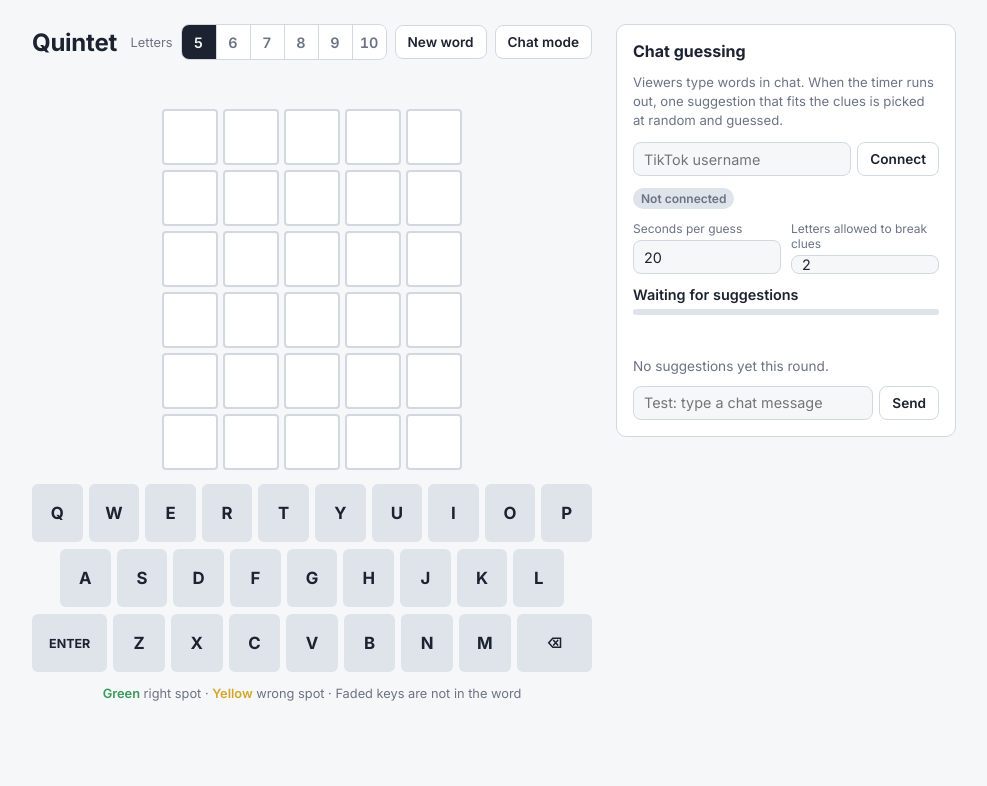
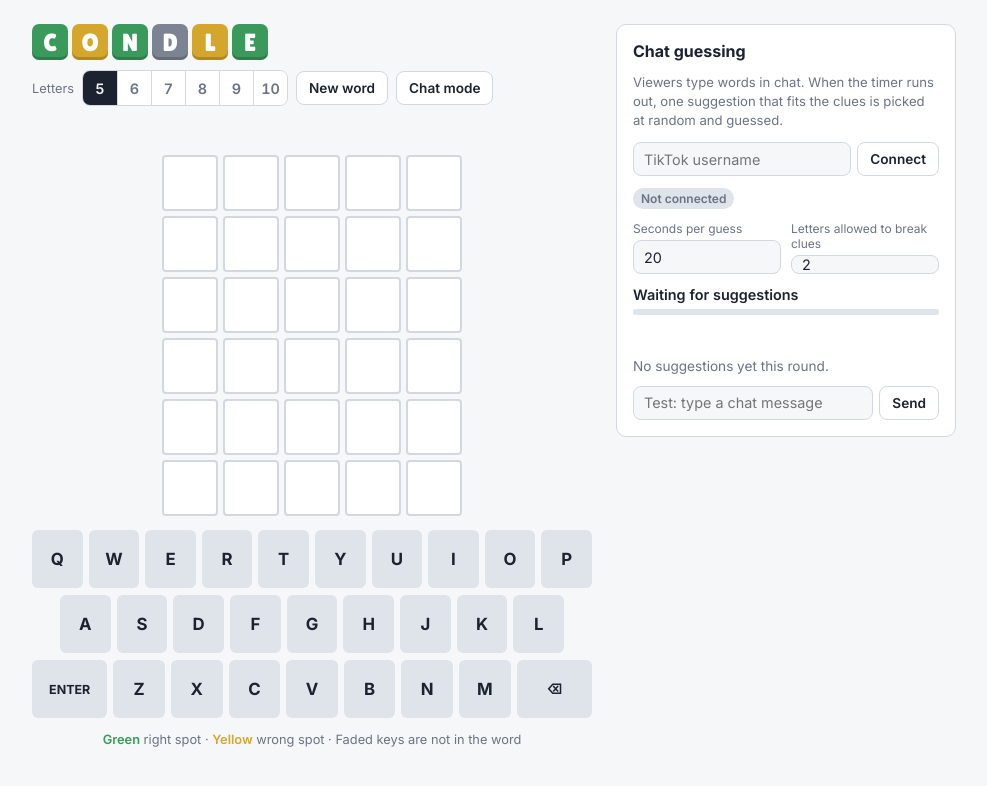
Before and after one commit to connorbleeker-sudo/condle, a website: page Quintet/public/index.html in a window 1280 px wide. Shown: the whole page, without its empty margins (146-1133 px from the left). Drawn offline with Linux system fonts and the light colour scheme.

Commit message:
Add files via upload

```diff
--- a/Quintet/public/index.html
+++ b/Quintet/public/index.html
@@ -1,6 +1,6 @@
-<title>Quintet</title>
+<title>Condle</title>
 <meta name="claude:viewport-fit-sides" content="cover">
-<link rel="stylesheet" href="https://fonts.googleapis.com/css2?family=Inter:wght@400;600;700&display=swap">
+<link rel="stylesheet" href="https://fonts.googleapis.com/css2?family=Inter:wght@400;600;700&family=Lilita+One&display=swap">
 <style>
 /* Layout: game column (length picker, grid, keyboard) with the chat panel beside it on wide screens, below it on phones */
 :root {
@@ -35,6 +35,15 @@ body {
 
 header { width: 100%; display: flex; flex-wrap: wrap; align-items: center; justify-content: space-between; gap: 10px; }
 h1 { font-size: 1.5rem; font-weight: 700; margin: 0; letter-spacing: -0.01em; }
+.logo { display: flex; gap: 4px; }
+.lt {
+  width: 36px; height: 36px; display: grid; place-items: center; border-radius: 7px;
+  font: 400 1.55rem/1 "Lilita One", "Arial Black", "Segoe UI", sans-serif; color: #fff;
+  box-shadow: inset 0 -3px 0 rgb(0 0 0 / 0.18);
+  animation: flip 0.5s ease-in-out both; animation-delay: calc(var(--i) * 0.09s);
+}
+.lt.hit { background: var(--hit); } .lt.near { background: var(--near); } .lt.miss { background: var(--miss); }
+@media (max-width: 420px) { .lt { width: 30px; height: 30px; font-size: 1.3rem; } }
 .controls { display: flex; align-items: center; gap: 8px; flex-wrap: wrap; }
 .lengths { display: flex; border: 1px solid var(--line); border-radius: 8px; overflow: hidden; }
 .lengths button {
@@ -129,7 +138,7 @@ button:focus-visible, input:focus-visible { outline: 2px solid var(--near); outl
 <div class="layout">
   <div class="app">
     <header>
-      <h1>Quintet</h1>
+      <h1 class="logo" aria-label="Condle"><span class="lt hit" style="--i:0">C</span><span class="lt near" style="--i:1">O</span><span class="lt hit" style="--i:2">N</span><span class="lt miss" style="--i:3">D</span><span class="lt near" style="--i:4">L</span><span class="lt hit" style="--i:5">E</span></h1>
       <div class="controls">
         <span class="label" id="lenLabel">Letters</span>
         <div class="lengths" id="lengths" role="group" aria-labelledby="lenLabel"></div>
```
